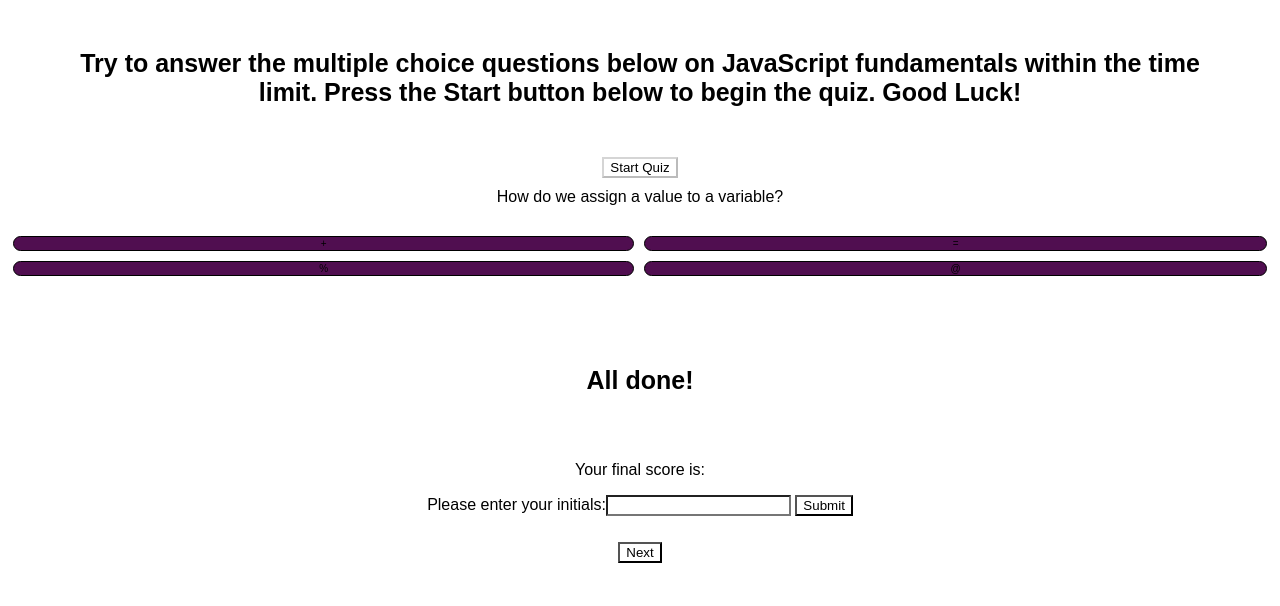
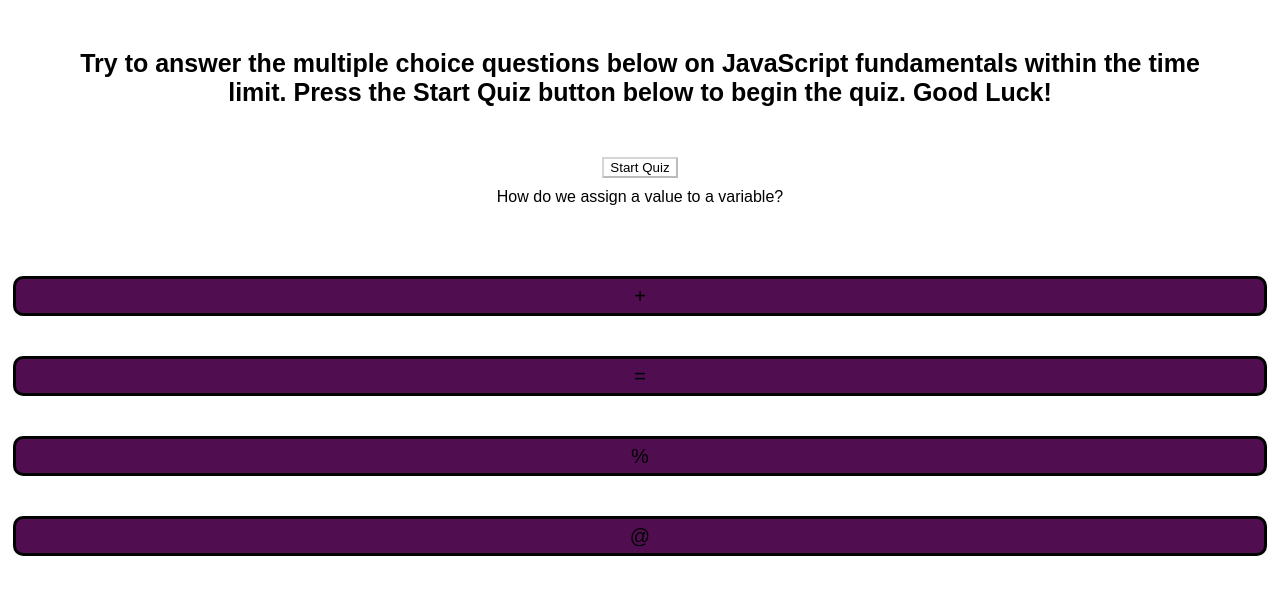
Before and after one commit to slawcode/name-that-javascript-fundamental, a plain HTML site: page index.html in a window 1280 px wide. Both pictures are taken after a click on the button "Start Quiz". Shown: the part 194-800 px from the top of the page. Drawn offline with Linux system fonts and the light colour scheme.

Commit message:
Small edits to css and html

```diff
--- a/Assets/css/style.css
+++ b/Assets/css/style.css
@@ -104,17 +104,22 @@ h2 {
 
 .answerButtons {
   display: grid;
-  grid-template-columns: repeat(2, auto);
+  grid-template-rows: repeat(1, auto);
+  /* grid-template-columns: 100px 100px 100px 100px; */
+  /* grid-template-columns: repeat(1, auto); */
   gap: 10px;
-  margin: 20px 0;
+  margin: 30px 0;
 }
 
 .btn {
-  border: 1px solid;
+  border: 3px solid;
   border-radius: 10px;
-  font-size: 10px;
-  padding: 10 px;
+  font-size: 20px;
+  padding: 40 px;
   background-color: rgb(80, 14, 80);
+  margin-top: 30px;
+  height: 40px;
+  /* width: -10 px; */
 }
 
 .btn:hover {
--- a/index.html
+++ b/index.html
@@ -16,7 +16,7 @@
     <main>
         <section>
             <h1 class="quiz-title">JavaScript Quiz</h1>
-            <h2>Try to answer the multiple choice questions below on JavaScript fundamentals within the time limit. Press the Start button below to begin the quiz. Good Luck!</h2>
+            <h2>Try to answer the multiple choice questions below on JavaScript fundamentals within the time limit. Press the Start Quiz button below to begin the quiz. Good Luck!</h2>
             <button class="startButton">Start Quiz</button>
         </section>
 
```
